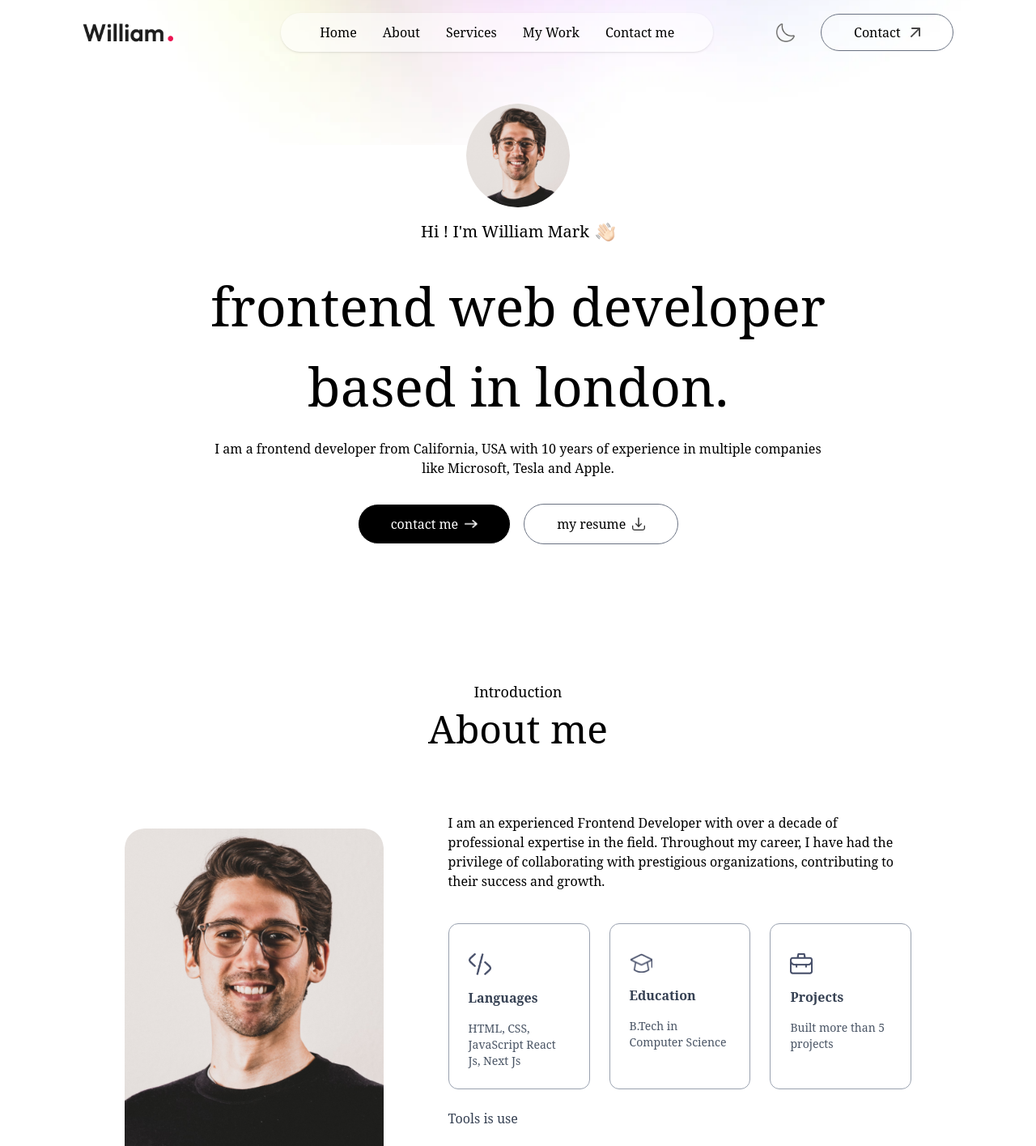
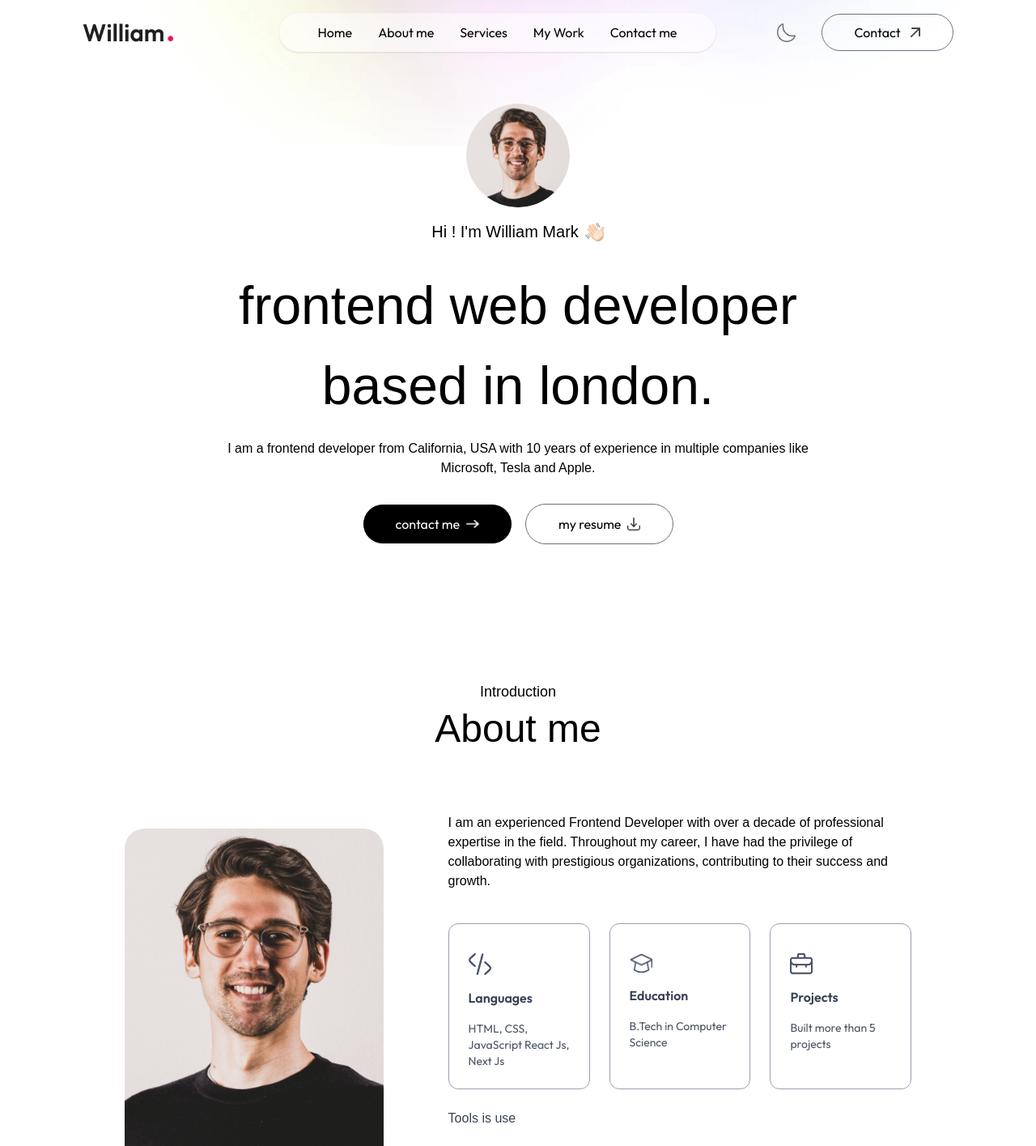
Before and after one commit to bunyodzaripov/Portfolio, a Next.js app: page / in a window 1280 px wide. Shown: the top 1415 px of the page at 81% size. Built offline with nearby package versions, Linux system fonts and the light colour scheme; a web font is replaced by a local one.

Commit message:
added font

```diff
--- a/app/components/about.tsx
+++ b/app/components/about.tsx
@@ -64,7 +64,7 @@ const Index = () => {
             initial={{ opacity: 0 }}
             whileInView={{ opacity: 1 }}
             transition={{ duration: 0.8, delay: 1 }}
-            className="grid max-w-2/1 grid-cols-1 gap-6 sm:grid-cols-3"
+            className="font-outfit grid max-w-2/1 grid-cols-1 gap-6 sm:grid-cols-3"
           >
             {infoList.map(({ icon, title, description }, index) => (
               <motion.li
--- a/app/components/contact.tsx
+++ b/app/components/contact.tsx
@@ -43,7 +43,7 @@ const Index = () => {
         initial={{ opacity: 0 }}
         whileInView={{ opacity: 1 }}
         transition={{ delay: 0.9, duration: 0.5 }}
-        className="mx-auto max-w-2xl"
+        className="font-outfit mx-auto max-w-2xl"
       >
         <div className="mt-10 mb-8 grid grid-cols-[repeat(auto-fit,_minmax(200px,_1fr))] gap-6">
           <motion.input
--- a/app/components/footer.tsx
+++ b/app/components/footer.tsx
@@ -3,7 +3,7 @@ import Image from "next/image";
 
 const Index = () => {
   return (
-    <div className="mt-20">
+    <div className="font-outfit mt-20">
       <div className="text-center">
         <Image src={assets.logo} alt="logo" className="mx-auto mb-2 w-36" />
 
--- a/app/components/header.tsx
+++ b/app/components/header.tsx
@@ -49,7 +49,7 @@ const Index = () => {
           whileInView={{ y: 0, opacity: 1 }}
           transition={{ duration: 0.6, delay: 1 }}
           href="#contact"
-          className="flex items-center gap-2 rounded-full border border-white bg-black px-10 py-3 text-white"
+          className="font-outfit flex items-center gap-2 rounded-full border border-white bg-black px-10 py-3 text-white"
         >
           contact me{" "}
           <Image src={assets.right_arrow_white} alt="arrow" className="w-4" />
@@ -60,7 +60,7 @@ const Index = () => {
           transition={{ duration: 0.6, delay: 1.2 }}
           href="/sample-resume.pdf"
           download
-          className="flex items-center gap-2 rounded-full border border-gray-500 px-10 py-3"
+          className="font-outfit flex items-center gap-2 rounded-full border border-gray-500 px-10 py-3"
         >
           my resume
           <Image src={assets.download_icon} alt="download" className="w-4" />
--- a/app/components/navbar.tsx
+++ b/app/components/navbar.tsx
@@ -47,7 +47,7 @@ const Index = () => {
         </a>
 
         <ul
-          className={`hidden items-center gap-6 rounded-full px-12 py-3 md:flex lg:gap-8 ${
+          className={`font-outfit hidden items-center gap-6 rounded-full px-12 py-3 md:flex lg:gap-8 ${
             isScroll ? "" : "bg-white/50 shadow-sm"
           } `}
         >
@@ -57,7 +57,7 @@ const Index = () => {
             </a>
           </li>
           <li>
-            <a href="#about">About</a>
+            <a href="#about">About me</a>
           </li>
           <li>
             <a href="#services">Services</a>
@@ -77,7 +77,7 @@ const Index = () => {
 
           <a
             href="#contact"
-            className="ml-4 hidden items-center gap-3 rounded-full border border-gray-500 px-10 py-2.5 lg:flex"
+            className="font-outfit ml-4 hidden items-center gap-3 rounded-full border border-gray-500 px-10 py-2.5 lg:flex"
           >
             Contact
             <Image src={assets.arrow_icon} alt="arrow" className="w-3" />
@@ -107,7 +107,7 @@ const Index = () => {
           </li>
           <li>
             <a href="#about" onClick={closeMenu}>
-              About
+              About me
             </a>
           </li>
           <li>
@@ -122,7 +122,7 @@ const Index = () => {
           </li>
           <li>
             <a href="#contact" onClick={closeMenu}>
-              Contact me
+              Contact
             </a>
           </li>
         </ul>
--- a/app/components/service.tsx
+++ b/app/components/service.tsx
@@ -43,7 +43,7 @@ const Index = () => {
         initial={{ opacity: 0 }}
         whileInView={{ opacity: 1 }}
         transition={{ delay: 0.9, duration: 0.6 }}
-        className="mt-10 grid grid-cols-[repeat(auto-fit,_minmax(200px,_1fr))] gap-6"
+        className="font-outfit mt-10 grid grid-cols-[repeat(auto-fit,_minmax(200px,_1fr))] gap-6"
       >
         {serviceData.map(({ icon, title, description, link }, index) => (
           <motion.div
--- a/app/components/work.tsx
+++ b/app/components/work.tsx
@@ -53,7 +53,7 @@ const Index = () => {
             className="group relative aspect-square cursor-pointer rounded-lg bg-cover bg-center bg-no-repeat"
             style={{ backgroundImage: `url(${project.bgImage})` }}
           >
-            <div className="absolute bottom-5 left-1/2 flex w-10/12 -translate-x-1/2 items-center justify-between rounded-md bg-white px-5 py-3 duration-500 group-hover:bottom-7">
+            <div className="font-outfit absolute bottom-5 left-1/2 flex w-10/12 -translate-x-1/2 items-center justify-between rounded-md bg-white px-5 py-3 duration-500 group-hover:bottom-7">
               <div>
                 <h2 className="font-semibold">{project.title}</h2>
                 <p className="text-sm text-gray-700">{project.description}</p>
--- a/app/globals.css
+++ b/app/globals.css
@@ -1,6 +1,6 @@
 @import "tailwindcss";
 
-* {
+body {
   font-family: var(--font-ovo);
 }
 
```
